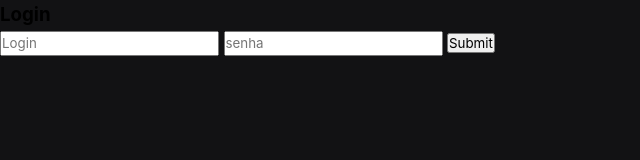
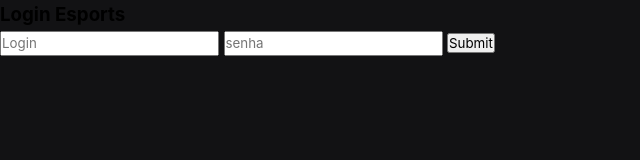
Before and after one commit to samuelbrro/projeto_NLW, a plain HTML site: page login.html in a window 1280 px wide. Shown: the full height of the page, 0-640 px from the left. Drawn offline with Linux system fonts and the light colour scheme.

Commit message:
secund commit

```diff
--- a/login.html
+++ b/login.html
@@ -9,7 +9,7 @@
 </head>
 <body>
     <form>
-        <h3>Login</h3>
+        <h3>Login Esports</h3>
         <input type="text" placeholder="Login" id="login">
         <input type="password" placeholder="senha" id="senha">
         <input type="submit">
```
